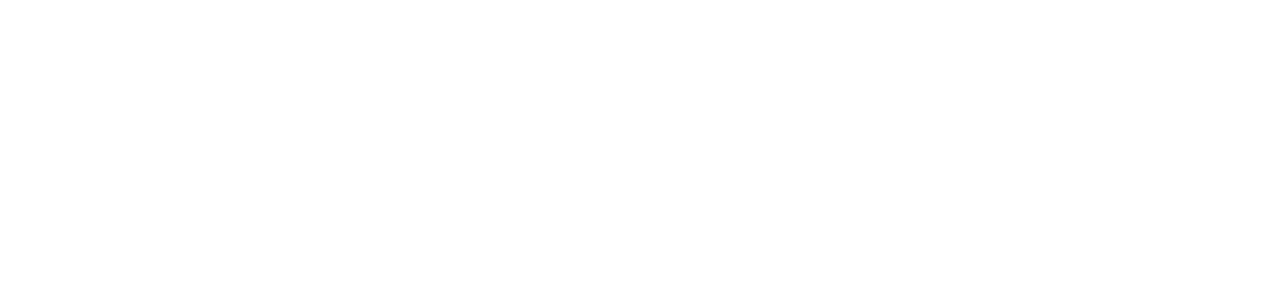
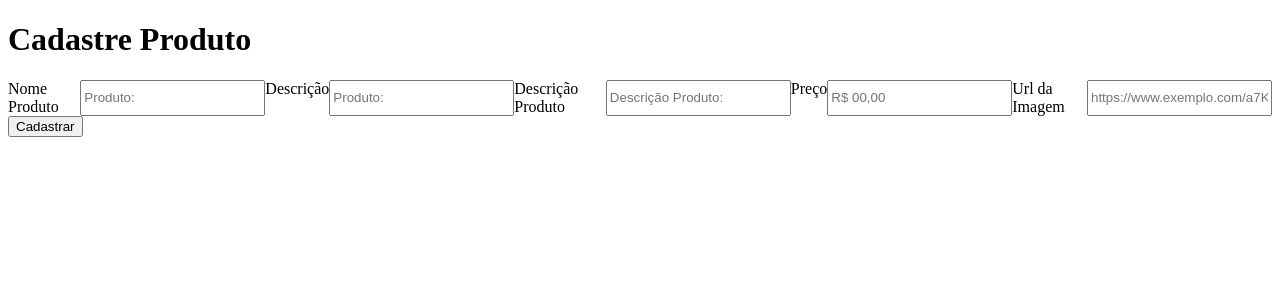
Before and after one commit to hericota/Strype, an Angular app: page / in a window 1280 px wide. Shown: the top 300 px of the page. Built offline with nearby package versions, Linux system fonts and the light colour scheme.

Commit message:
criando html cadastro produtos

```diff
--- a/src/app/app.html
+++ b/src/app/app.html
@@ -1 +1,3 @@
 <router-outlet />
+
+<app-post-produtos></app-post-produtos>
--- a/src/app/app.ts
+++ b/src/app/app.ts
@@ -1,8 +1,9 @@
 import { Component, signal } from '@angular/core';
 import { RouterOutlet } from '@angular/router';
+import { PostProdutos } from './feats/posts/post-produtos/post-produtos';
 
 @Component({
-  imports: [RouterOutlet],
+  imports: [RouterOutlet, PostProdutos],
   selector: 'app-root',
   styleUrl: './app.css',
   templateUrl: './app.html',
--- a/src/app/feats/posts/post-produtos/post-produtos.css
+++ b/src/app/feats/posts/post-produtos/post-produtos.css
@@ -0,0 +1,6 @@
+form{
+
+}
+.formulario{
+    display: flex;
+}
--- a/src/app/feats/posts/post-produtos/post-produtos.html
+++ b/src/app/feats/posts/post-produtos/post-produtos.html
@@ -1 +1,19 @@
-<p>post-produtos works!</p>
+<form>
+    <div>
+        <h1>Cadastre Produto</h1>
+    </div>
+
+    <div class="formulario">
+        <label>Nome Produto</label>
+        <input type="text" placeholder="Produto:">
+        <label>Descrição</label>
+        <input type="text" placeholder="Produto:">
+        <label>Descrição Produto</label>
+        <input type="text" placeholder="Descrição Produto:">
+        <label>Preço</label>
+        <input type="text" placeholder="R$ 00,00">
+        <label>Url da Imagem</label>
+        <input type="text" placeholder="https://www.exemplo.com/a7Kx92LmQ4pZ">
+    </div>
+    <button>Cadastrar</button>
+</form>
```
Also changed, not shown: 1 other file (tests, documents, lock files or other folders).
